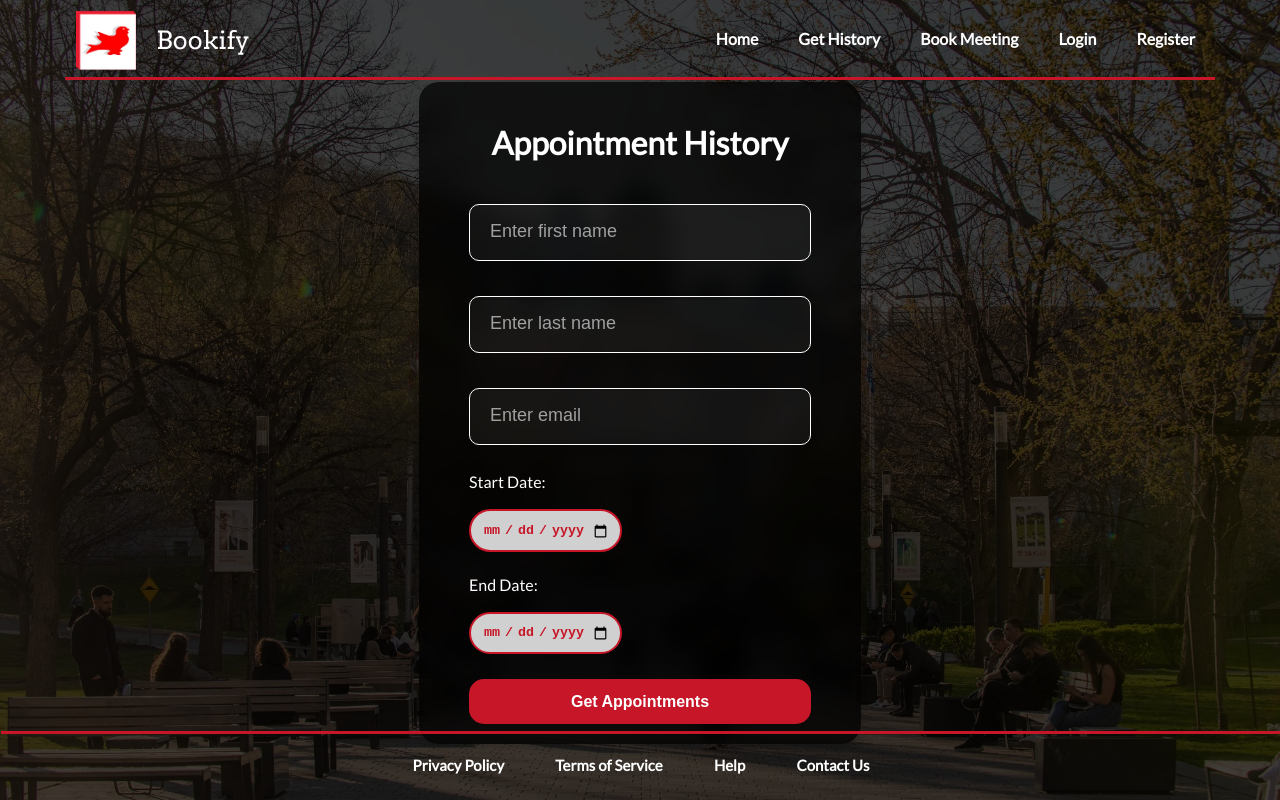
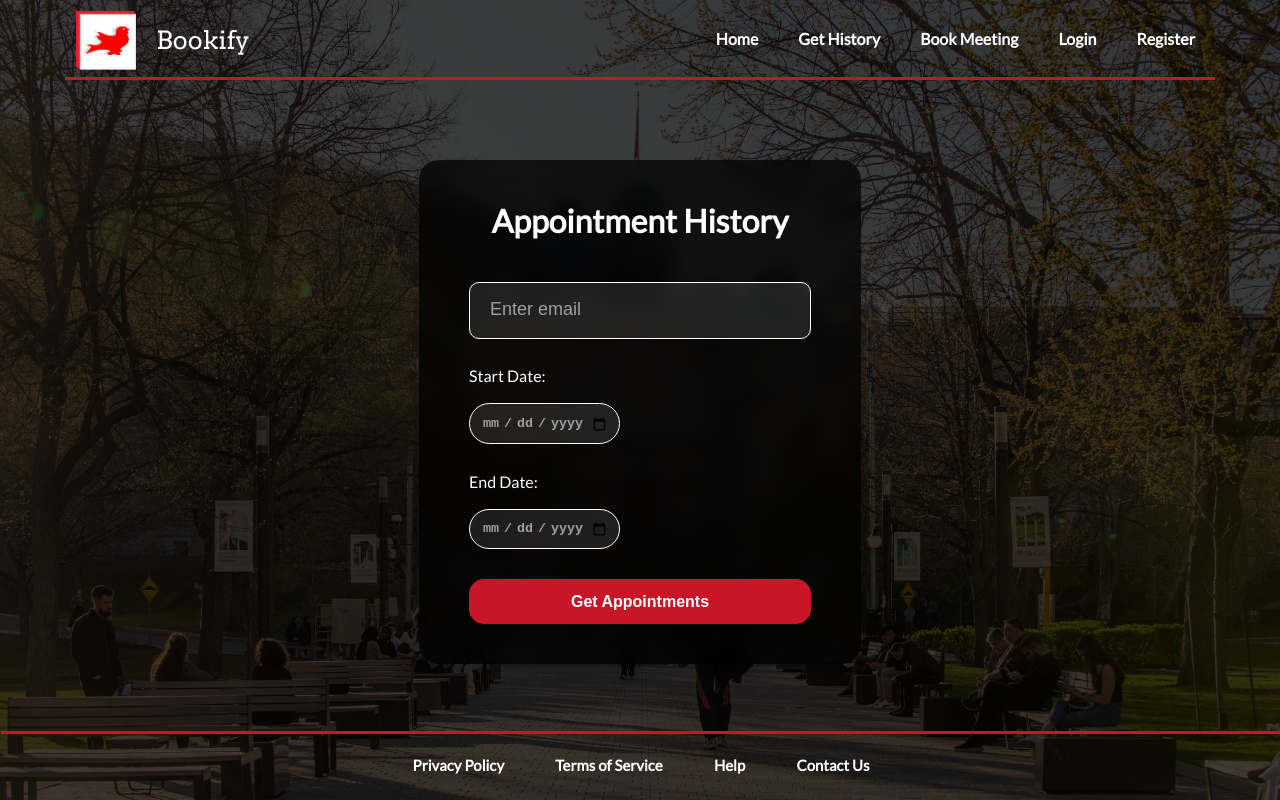
Before and after one commit to andretandoc/bookify, a React (Vite) app in the folder client/: page /ApptForm in a window 1280 px wide. Built offline with nearby package versions, Linux system fonts and the light colour scheme.

Commit message:
made changes to appt_form

```diff
--- a/client/src/components/ApptForm.jsx
+++ b/client/src/components/ApptForm.jsx
@@ -4,8 +4,6 @@ import axios from "axios";
 
 function ApptForm() {
   const [email, setEmail] = useState("");
-  const [firstName, setFirstName] = useState("");
-  const [lastName, setLastName] = useState("");
   const [startDate, setStartDate] = useState("");
   const [endDate, setEndDate] = useState("");
   const [message, setMessage] = useState("");
@@ -18,9 +16,9 @@ function ApptForm() {
     setAppointments([]);
     setMessage("");
 
-    if (!firstName && !lastName && !email && !startDate && !endDate) {
+    if (!email) {
       setMessage(
-        "Please provide at least one filter to search for appointments."
+        "Please provide an email to search for appointments."
       );
       return;
     }
@@ -30,8 +28,6 @@ function ApptForm() {
         "http://localhost:5000/api/appointments",
         {
           params: {
-            firstName,
-            lastName,
             email,
             startDate,
             endDate,
@@ -42,7 +38,7 @@ function ApptForm() {
       if (response.data.length === 0) {
         setMessage("No appointments found");
       } else {
-        setAppointments(response.data); // Save appointments in state
+        setAppointments(response.data.appointments); // Save appointments in state
       }
     } catch (error) {
       setMessage(
@@ -56,26 +52,6 @@ function ApptForm() {
       <h1 className="title">Appointment History</h1>
       <form onSubmit={handleAppt}>
         <div className="input-text">
-          <input
-            type="text"
-            id="fname"
-            name="fname"
-            placeholder="Enter first name"
-            required
-            value={firstName}
-            onChange={(e) => setFirstName(e.target.value)}
-          />{" "}
-          <br />
-          <input
-            type="text"
-            id="lname"
-            name="lname"
-            placeholder="Enter last name"
-            required
-            value={lastName}
-            onChange={(e) => setLastName(e.target.value)}
-          />{" "}
-          <br />
           <input
             type="text"
             id="email"
@@ -117,7 +93,7 @@ function ApptForm() {
         <div className="appointments-list">
           <h2>Appointments:</h2>
           {appointments.map((appointment, index) => (
-            <div key={appointment._id} className="appointment">
+            <div key={appointment._id || index} className="appointment">
               <h3>Appointment {index + 1}</h3>
               <p>
                 <strong>First Name:</strong> {appointment.firstName}
--- a/client/src/index.css
+++ b/client/src/index.css
@@ -355,7 +355,7 @@ button:focus {
   align-items: center;
   text-align: center;
   z-index: 1;
-  margin: 0px auto;
+  margin: 40px auto;
   gap: 80px
 }
 
@@ -552,7 +552,7 @@ input[type="text"], input[type="password"] {
   outline: none;
   border: .1px solid white;
   border-radius: 10px;
-  background: rgba(255, 255, 255, 0.05);
+  background: rgba(255, 255, 255, 0.1);
   padding: 20px;
   width: 300px;
 }
@@ -567,20 +567,20 @@ input:focus {
   color: white;
   font-size: larger;
   outline: none;
-  background: rgba(255, 255, 255, 0.05);
+  background: rgba(255, 255, 255, 0.1);
   transition: background-color 0.5s ease;
 }
 
 input[type=date] {
   font-weight: bolder;
-  margin-bottom: 15px;
+  margin-bottom: 20px;
   width: 125px;
-  border: .2em solid #c61627;
+  border: .1em solid white;
   padding: .8em .9em;
   border-radius: 8em;
-  color: #c61627;
-  background: #d0d0d0;
-  &::-webkit-datetime-edit-text {color: #c61627; padding: 0 0.3em;}
+  color: rgb(160, 160, 160);
+  background: rgba(255, 255, 255, 0.1);
+  &::-webkit-datetime-edit-text {color: rgb(160, 160, 160); padding: 0 0.3em;}
   &::-webkit-calendar-picker-indicator {cursor: pointer; background-size: 15px;}
 }
 
@@ -598,12 +598,12 @@ input[type=date] {
   box-shadow: 0 4px 6px rgba(0, 0, 0, 0.1);
   width: max-content;
   border-radius: 20px;
-  margin: 2px auto;
-  max-height:min-content;
+  margin: 80px auto;
+  max-height: min-content;
   padding-left: 50px;
   padding-right: 50px;
   padding-top: 20px;
-  padding-bottom: 10px;
+  padding-bottom: 30px;
 }
 
 .title {
```
